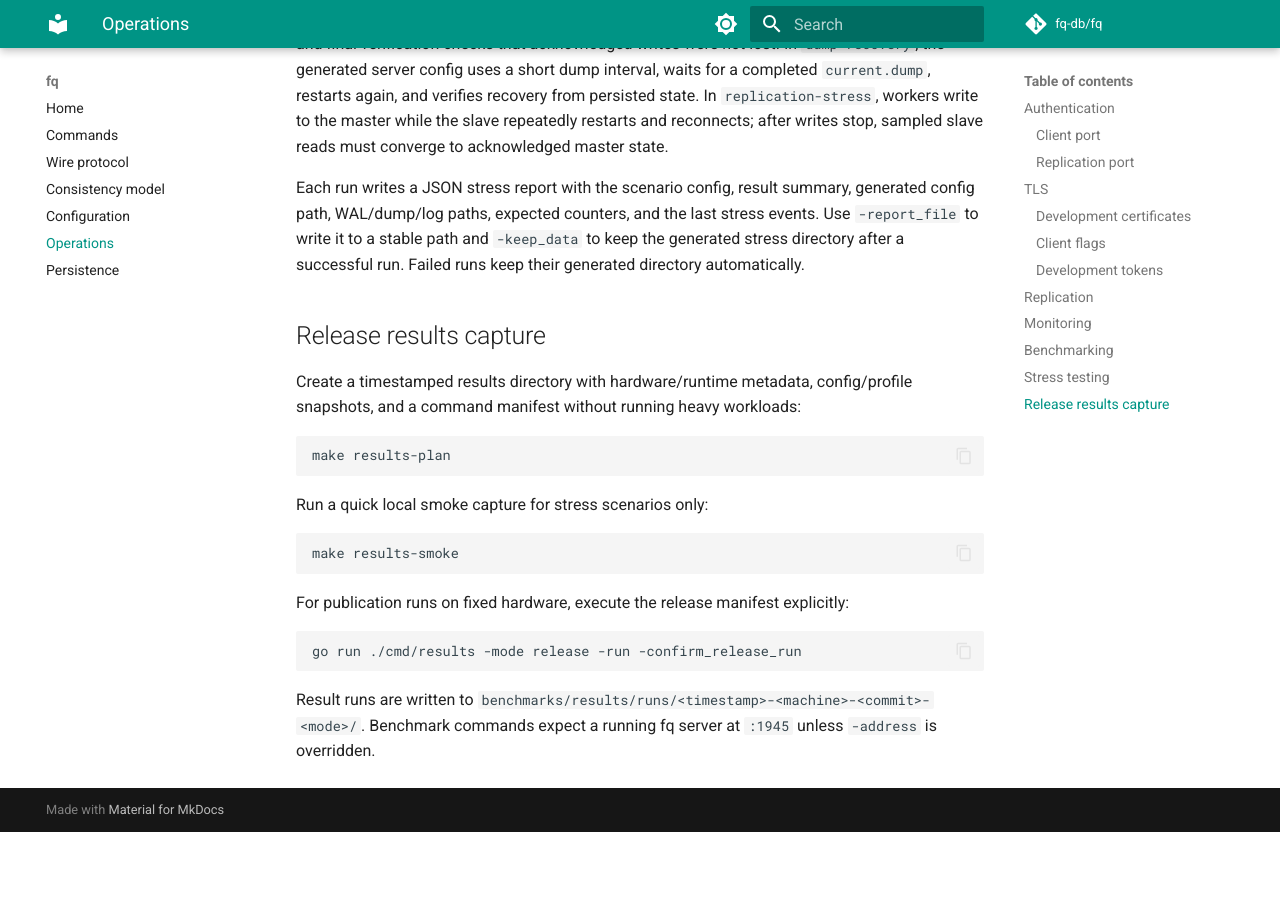
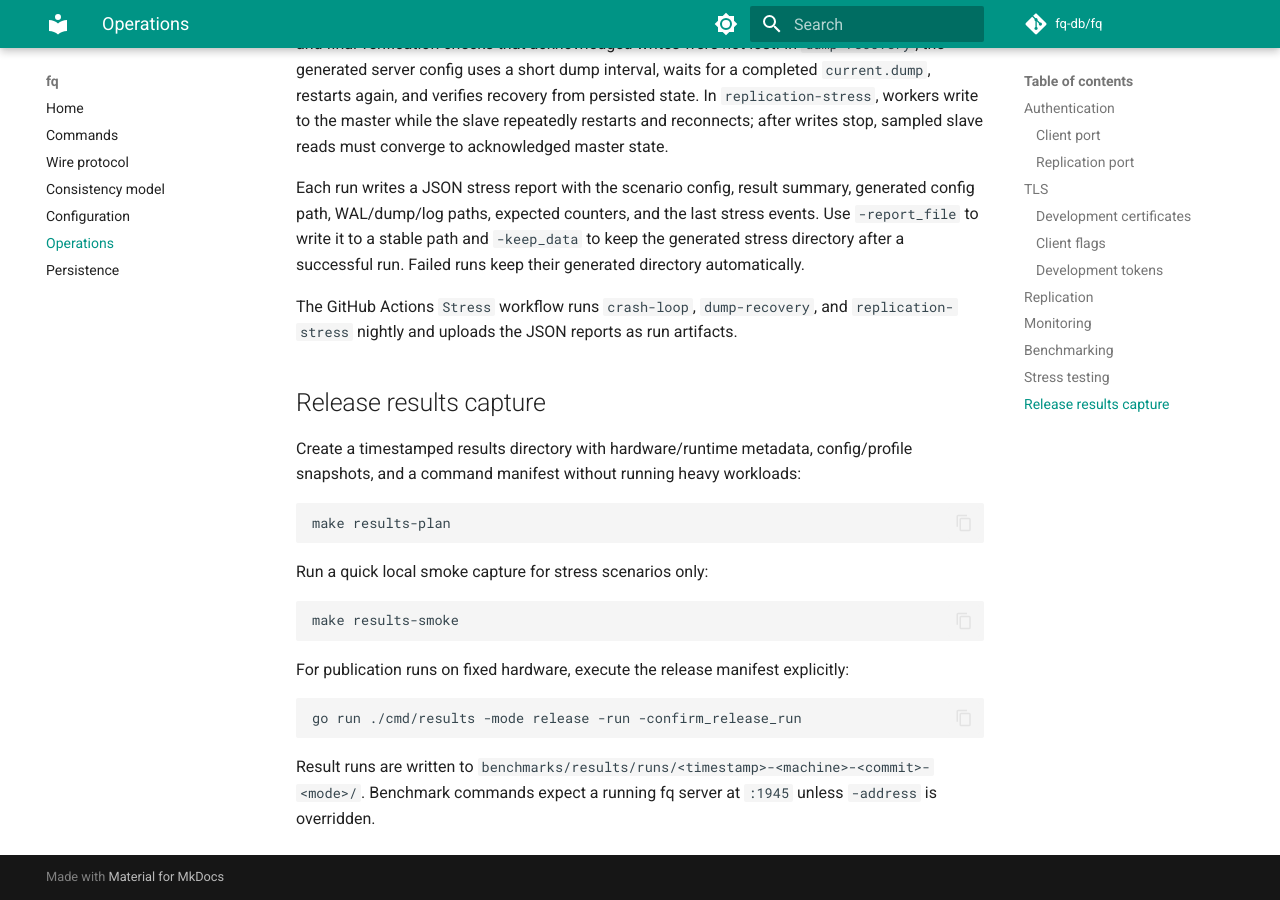
Before and after one commit to rom8726/fq, an MkDocs documentation site: the page built from docs/operations.md, in a window 1280 px wide and 900 px high, scrolled down 8323 px. Built offline with MkDocs 1.6.1 and Material for MkDocs 9.7.7, drawn with Linux system fonts in a browser that asks for light colours; comment, search, counter and statistics services are not loaded; before the commit the page ends 9155 px from its top, so only the background shows below that.

Commit message:
Daily stress tests CI job and artifact upload added.

```diff
--- a/docs/operations.md
+++ b/docs/operations.md
@@ -408,6 +408,9 @@ events. Use `-report_file` to write it to a stable path and `-keep_data` to keep
 generated stress directory after a successful run. Failed runs keep their generated
 directory automatically.
 
+The GitHub Actions `Stress` workflow runs `crash-loop`, `dump-recovery`, and
+`replication-stress` nightly and uploads the JSON reports as run artifacts.
+
 ## Release results capture
 
 Create a timestamped results directory with hardware/runtime metadata,
```
Also changed, not shown: 1 other file.
